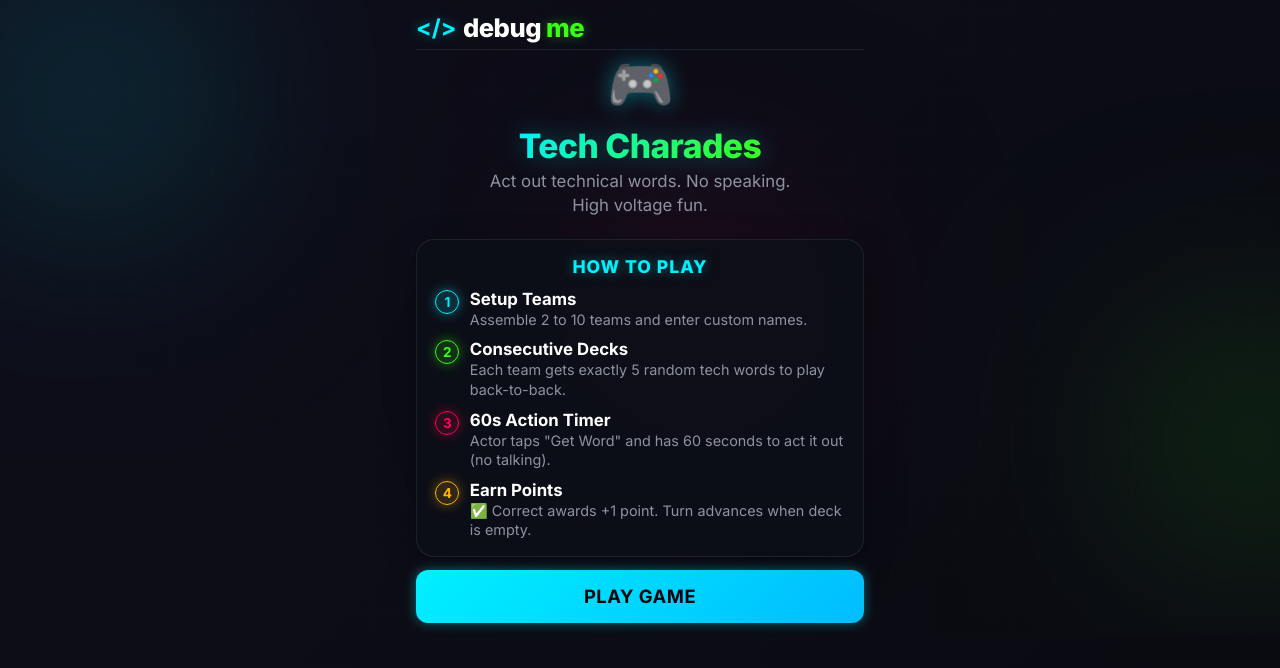
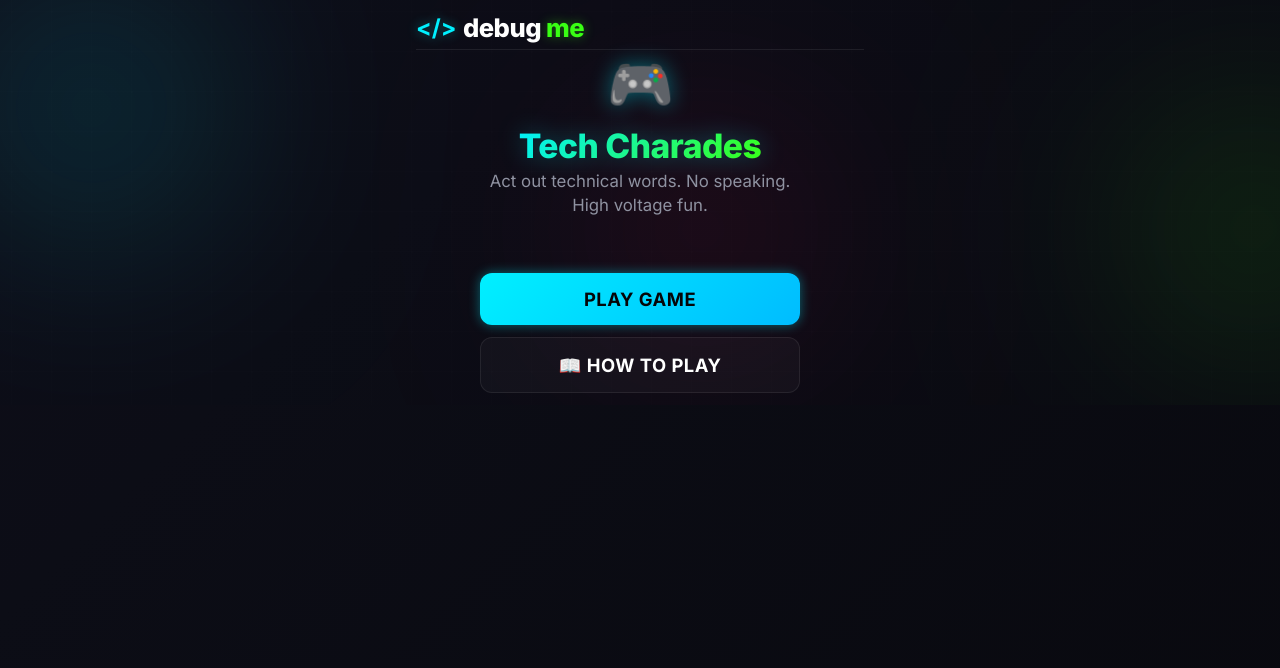
Before and after one commit to swathii-2004/Debug-me, a website built with Vite: page index.html in a window 1280 px wide. Built offline with nearby package versions, Linux system fonts and the light colour scheme.

Commit message:
Feat: clean up home page and move rules card to separate section with navigation links

```diff
--- a/app.js
+++ b/app.js
@@ -229,6 +229,11 @@ class Game {
       // Home Screen
       homeSection: document.getElementById('home-section'),
       btnGoToSetup: document.getElementById('btn-go-to-setup'),
+      btnViewRules: document.getElementById('btn-view-rules'),
+
+      // Rules Screen
+      rulesSection: document.getElementById('rules-section'),
+      btnRulesBack: document.getElementById('btn-rules-back'),
 
       // Setup Screen
       setupSection: document.getElementById('setup-section'),
@@ -287,6 +292,16 @@ class Game {
     // Navigation: Home -> Setup Screen
     this.dom.btnGoToSetup.addEventListener('click', () => {
       this.transitionScreen(this.dom.homeSection, this.dom.setupSection);
+    });
+
+    // Navigation: Home -> Rules Screen
+    this.dom.btnViewRules.addEventListener('click', () => {
+      this.transitionScreen(this.dom.homeSection, this.dom.rulesSection);
+    });
+
+    // Navigation: Rules Screen -> Home
+    this.dom.btnRulesBack.addEventListener('click', () => {
+      this.transitionScreen(this.dom.rulesSection, this.dom.homeSection);
     });
 
     // Segmented pills team count listener
@@ -424,6 +439,8 @@ class Game {
       activeScreen = this.dom.winnerSection;
     } else if (!this.dom.setupSection.classList.contains('hidden')) {
       activeScreen = this.dom.setupSection;
+    } else if (!this.dom.rulesSection.classList.contains('hidden')) {
+      activeScreen = this.dom.rulesSection;
     }
 
     if (activeScreen) {
--- a/index.html
+++ b/index.html
@@ -42,6 +42,18 @@
         <p class="hero-tagline">Act out technical words. No speaking. High voltage fun.</p>
       </div>
 
+      <div class="home-actions">
+        <button type="button" class="btn-primary btn-start-game" id="btn-go-to-setup">
+          PLAY GAME
+        </button>
+        <button type="button" class="btn-secondary btn-view-rules" id="btn-view-rules">
+          📖 HOW TO PLAY
+        </button>
+      </div>
+    </section>
+
+    <!-- RULES SCREEN (Hidden initially) -->
+    <section class="rules-section hidden" id="rules-section">
       <div class="rules-card">
         <h3 class="rules-heading">HOW TO PLAY</h3>
         <ul class="rules-list">
@@ -74,11 +86,11 @@
             </div>
           </li>
         </ul>
+
+        <button type="button" class="btn-primary btn-back-home" id="btn-rules-back">
+          BACK TO HOME
+        </button>
       </div>
-
-      <button type="button" class="btn-primary btn-start-game" id="btn-go-to-setup">
-        PLAY GAME
-      </button>
     </section>
 
     <!-- GAME SETUP SCREEN (Hidden initially) -->
--- a/style.css
+++ b/style.css
@@ -225,8 +225,61 @@ body::before {
   flex: 1;
   display: flex;
   flex-direction: column;
-  justify-content: space-between;
-  gap: 0.85rem;
+  justify-content: center;
+  align-items: center;
+  gap: 2rem;
+}
+
+.home-actions {
+  width: 100%;
+  max-width: 320px;
+  display: flex;
+  flex-direction: column;
+  gap: 0.75rem;
+  margin-top: 1rem;
+}
+
+.rules-section {
+  flex: 1;
+  display: flex;
+  flex-direction: column;
+  justify-content: center;
+  align-items: center;
+  width: 100%;
+}
+
+.btn-back-home {
+  margin-top: 1.25rem;
+  background: linear-gradient(135deg, var(--team-color-2) 0%, #00bcff 100%);
+  color: var(--bg-darker);
+  box-shadow: var(--shadow-2);
+}
+
+.btn-secondary {
+  width: 100%;
+  background: rgba(255, 255, 255, 0.03);
+  border: 1px solid var(--card-border);
+  color: var(--text-primary);
+  font-family: var(--font-heading);
+  font-weight: 700;
+  font-size: 1.15rem;
+  letter-spacing: 0.5px;
+  padding: 0.95rem 1.5rem;
+  border-radius: 12px;
+  cursor: pointer;
+  transition: var(--transition-smooth);
+  display: flex;
+  justify-content: center;
+  align-items: center;
+}
+
+.btn-secondary:hover {
+  background: rgba(255, 255, 255, 0.06);
+  border-color: rgba(255, 255, 255, 0.15);
+}
+
+.btn-secondary:active {
+  transform: scale(0.97);
 }
 
 .home-hero {
```
